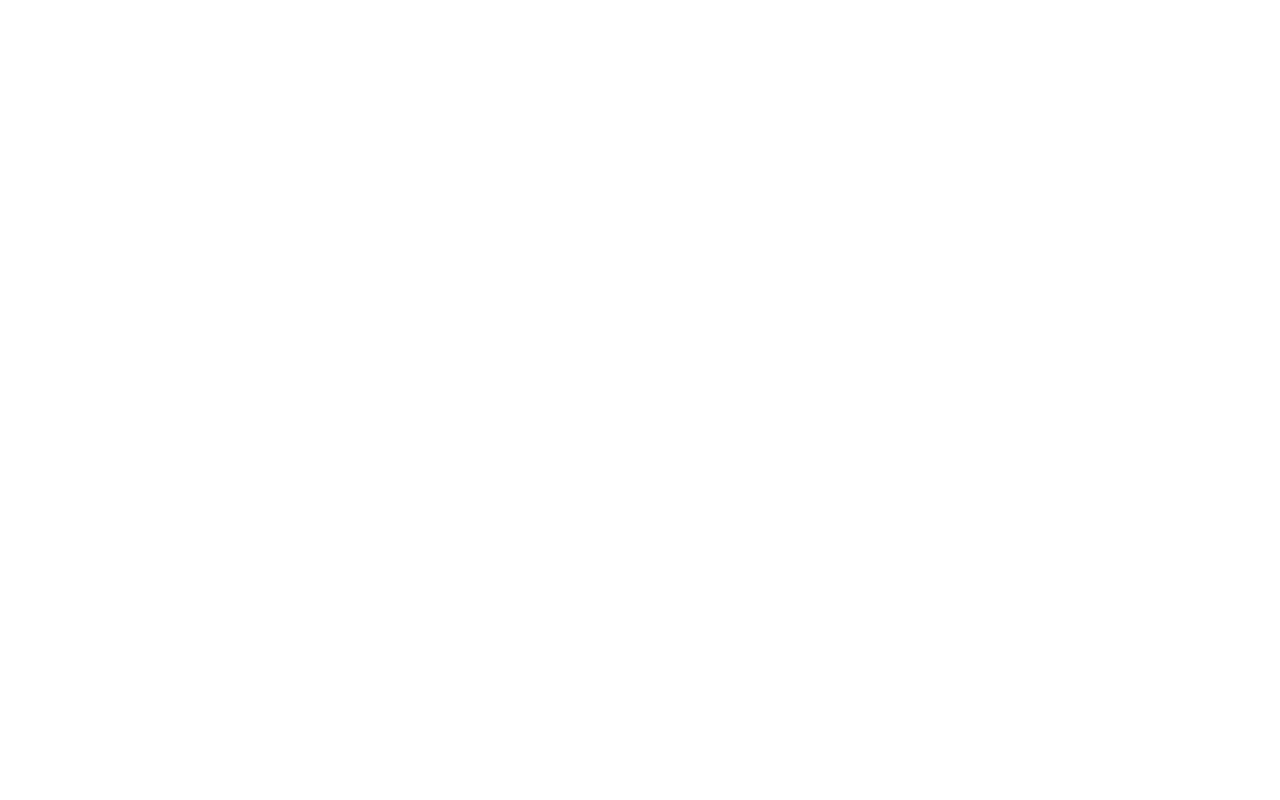
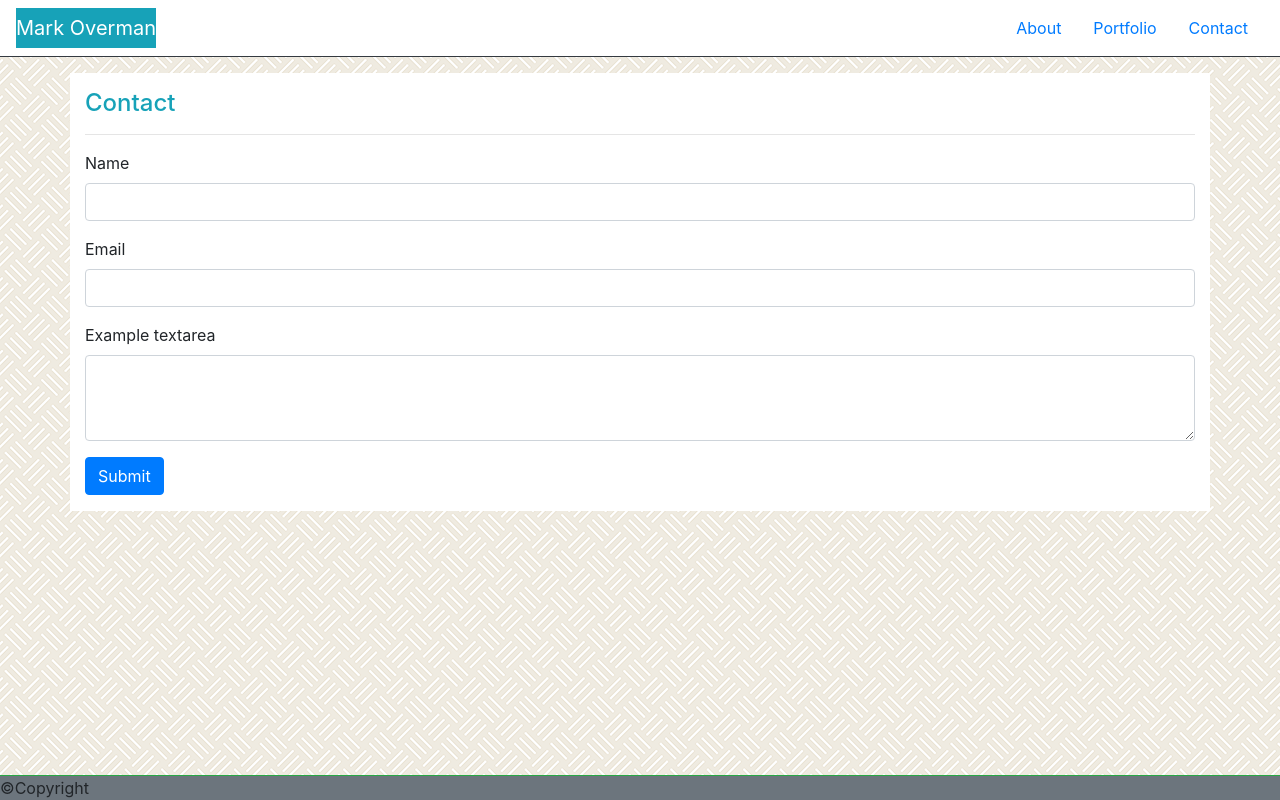
Before and after one commit to MarkOverman1216/Bootstrap-Portfolio, a plain HTML site: page contact.html in a window 1280 px wide. Drawn offline with nearby package versions, Linux system fonts and the light colour scheme.

Commit message:
Bootstrap

```diff
--- a/contact.html
+++ b/contact.html
@@ -0,0 +1,50 @@
+<!DOCTYPE html>
+<html lang="en">
+
+<head>
+  <meta charset="UTF-8">
+  <meta name="viewport" content="width=device-width, initial-scale=1.0">
+  <meta http-equiv="X-UA-Compatible" content="ie=edge">
+  <title>Index</title>
+  <link rel="stylesheet" href="https://stackpath.bootstrapcdn.com/bootstrap/4.3.1/css/bootstrap.min.css"
+    integrity="sha384-ggOyR0iXCbMQv3Xipma34MD+dH/1fQ784/j6cY/iJTQUOhcWr7x9JvoRxT2MZw1T" crossorigin="anonymous">
+  <link rel="stylesheet" href="./styles.css">
+</head>
+
+<body>
+  <nav class="navbar navbar-expand-lg navbar-light bg-white border-bottom border-dark">
+    <a class="navbar-brand bg-info text-white" href="#">Mark Overman</a>
+    <form class="form-inline my-2 my-lg-0 ml-auto">
+      <a href="./index.html" class="nav-item nav-link">About</a>
+      <a href="./portfolio.html" class="nav-item nav-link">Portfolio</a>
+      <a href="./contact.html" class="nav-item nav-link">Contact</a>
+    </form>
+    </div>
+  </nav>
+  <div class="container bg-white my-3 py-3">
+    <h4 class="text-info">Contact</h4>
+    <hr>
+    <form>
+      <div class="form-group">
+        <label>Name</label>
+        <input type="text" class="form-control">
+      </div>
+      <div class="form-group">
+        <label for="exampleInputEmail1">Email</label>
+        <input type="email" class="form-control" id="exampleInputEmail1">
+      </div>
+      <div class="form-group">
+        <label for="exampleFormControlTextarea1">Example textarea</label>
+        <textarea class="form-control" id="exampleFormControlTextarea1" rows="3"></textarea>
+      </div>
+      <button type="submit" class="btn btn-primary">Submit</button>
+    </form>
+  </div>
+  <footer class="footer fixed-bottom my-auto bg-secondary border-top border-success ">
+    <div>
+      <span class="mx-auto">&copy;Copyright</span>
+    </div>
+  </footer>
+</body>
+
+</html>
```
Also changed, not shown: index.html (+9 -9 lines), portfolio.html (+60 -0 lines).
